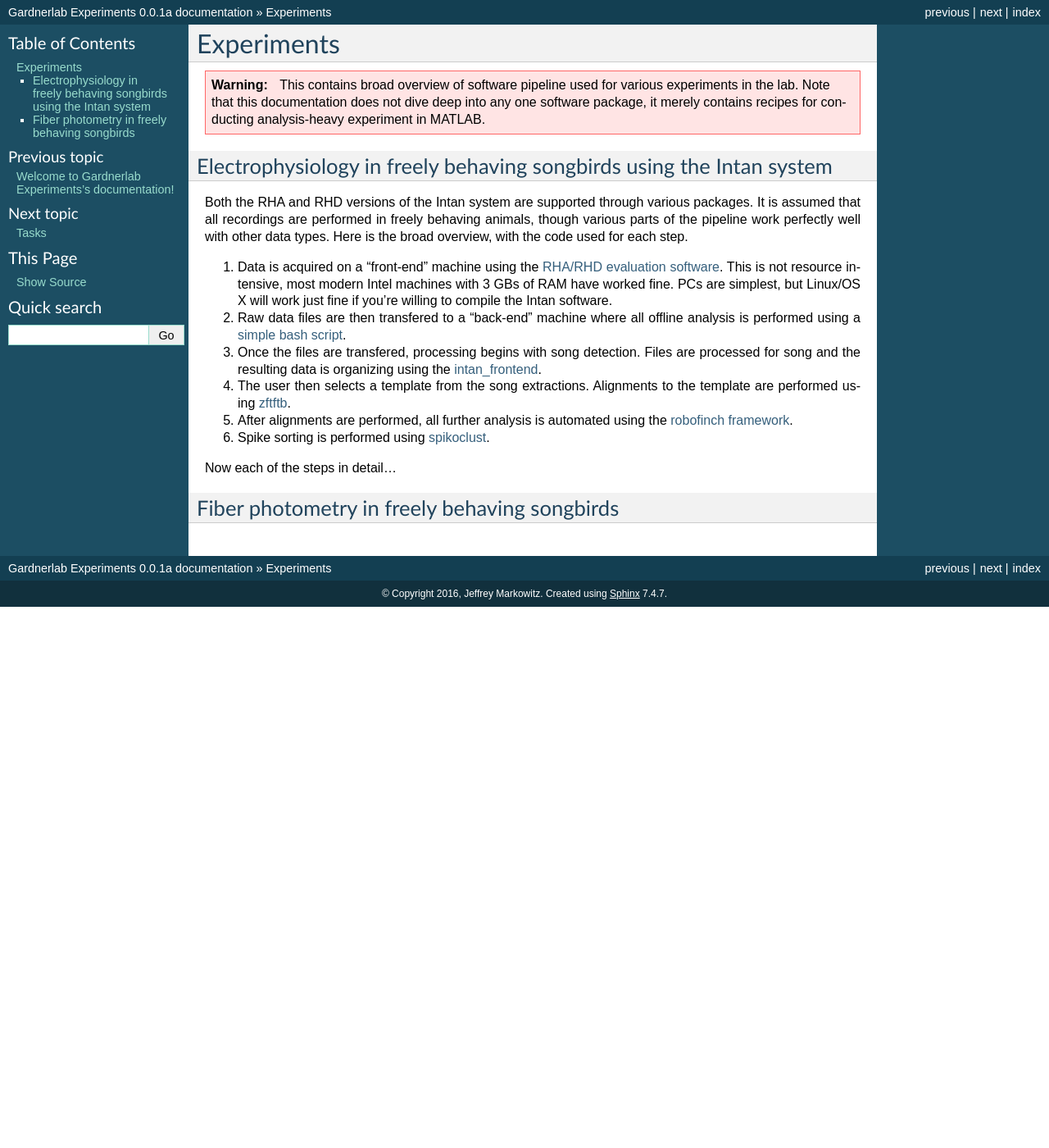
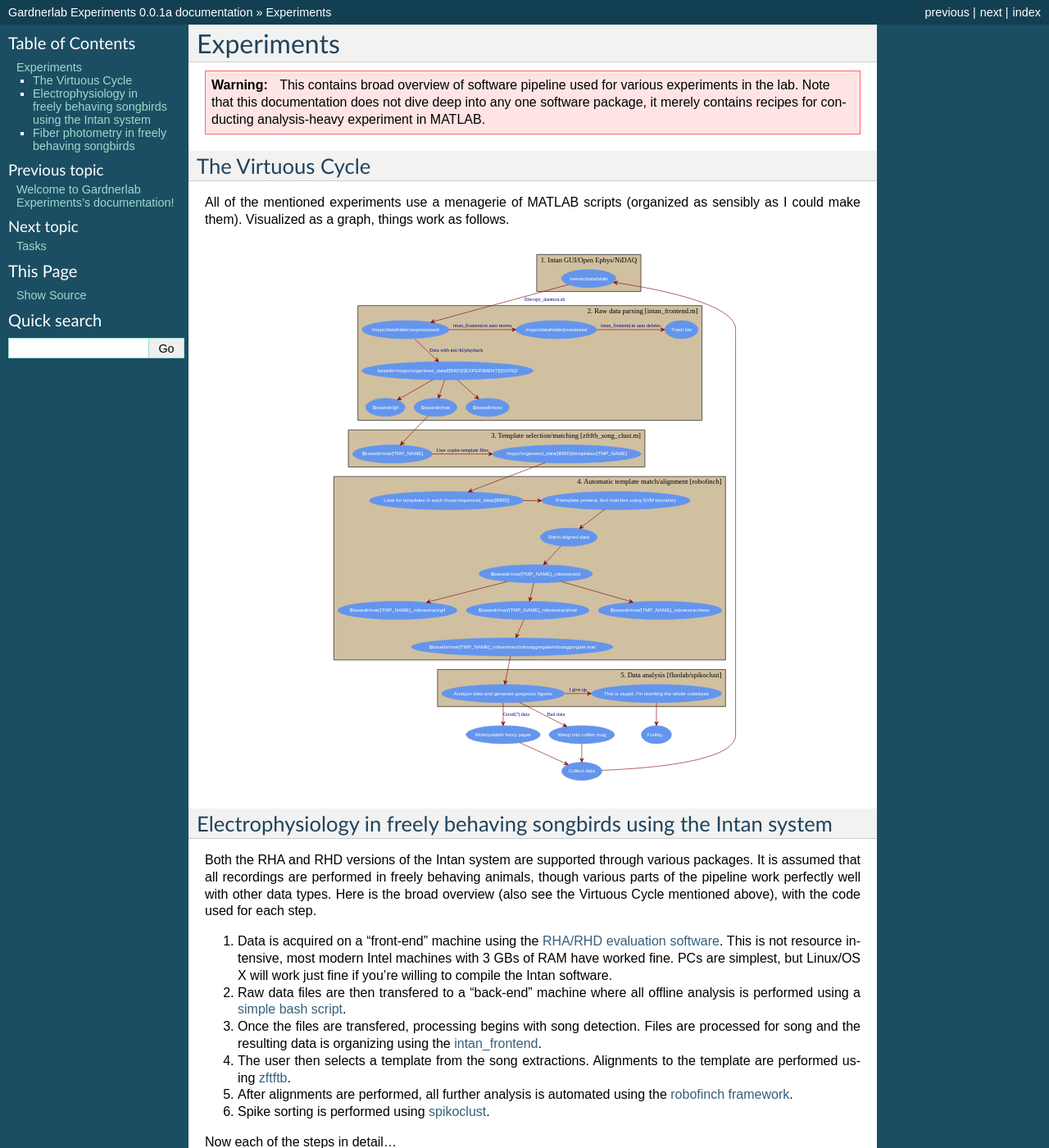
Before and after one commit to jmarkow/gardnerlab-experiments, a Sphinx documentation site: the page built from docs/experiments.rst, in a window 1280 px wide and 1400 px high. Shown: the whole window at 82% size. Built offline with Sphinx 7.4.7, drawn with Linux system fonts in a browser that asks for light colours; formulas are drawn with MathJax 3.

Commit message:
Updated docs

```diff
--- a/docs/experiments.rst
+++ b/docs/experiments.rst
@@ -3,10 +3,21 @@ Experiments
 
 .. warning:: This contains broad overview of software pipeline used for various experiments in the lab.  Note that this documentation does not dive deep into any one software package, it merely contains recipes for conducting analysis-heavy experiment in MATLAB.
 
+
+
+The Virtuous Cycle
+------------------
+
+All of the mentioned experiments use a menagerie of MATLAB scripts (organized as sensibly as I could make them).  Visualized as a graph, things work as follows.
+
+.. figure:: figures/workflow.svg
+	:width: 500px
+
+
 Electrophysiology in freely behaving songbirds using the Intan system
 ---------------------------------------------------------------------
 
-Both the RHA and RHD versions of the Intan system are supported through various packages.  It is assumed that all recordings are performed in freely behaving animals, though various parts of the pipeline work perfectly well with other data types.  Here is the broad overview, with the code used for each step.
+Both the RHA and RHD versions of the Intan system are supported through various packages.  It is assumed that all recordings are performed in freely behaving animals, though various parts of the pipeline work perfectly well with other data types.  Here is the broad overview (also see the Virtuous Cycle mentioned above), with the code used for each step.
 
 #.  Data is acquired on a "front-end" machine using the `RHA/RHD evaluation software <http://intantech.com/downloads.html>`_.  This is not resource intensive, most modern Intel machines with 3 GBs of RAM have worked fine.  PCs are simplest, but Linux/OS X will work just fine if you're willing to compile the Intan software.
 #.  Raw data files are then transfered to a "back-end" machine where all offline analysis is performed using a `simple bash script <https://github.com/jmarkow/data-handling>`_.
@@ -15,6 +26,9 @@ Both the RHA and RHD versions of the Intan system are supported through various
 #.  After alignments are performed, all further analysis is automated using the `robofinch framework <https://github.com/jmarkow/robofinch>`_.
 #.  Spike sorting is performed using `spikoclust <https://github.com/jmarkow/robofinch>`_.
 
+
+
+
 Now each of the steps in detail...
 
 
```
Also changed, not shown: docs/figures/workflow.svg (added), 1 other file.
